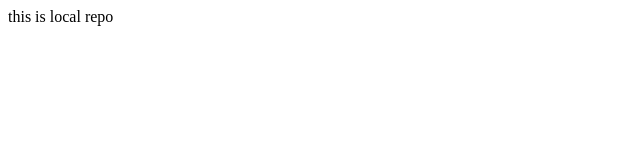
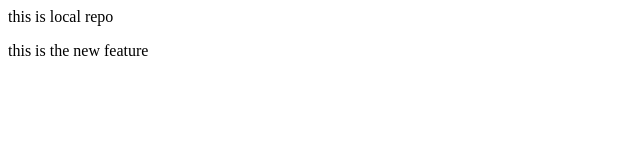
Before and after one commit to ishan-arc/local, a plain HTML site: page index.html in a window 1280 px wide. Shown: the whole page, without its empty margins (0-640 px from the left). Drawn offline with Linux system fonts and the light colour scheme.

Commit message:
new feature add

```diff
--- a/index.html
+++ b/index.html
@@ -1 +1,2 @@
 <P>this is local repo</P>
+<P> this is the new feature</P>
```
